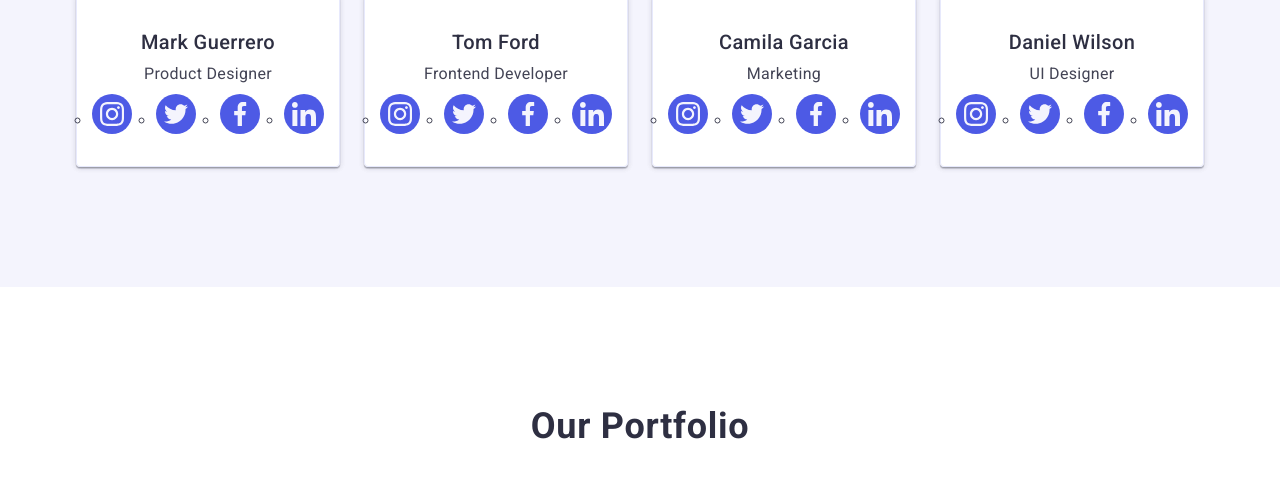
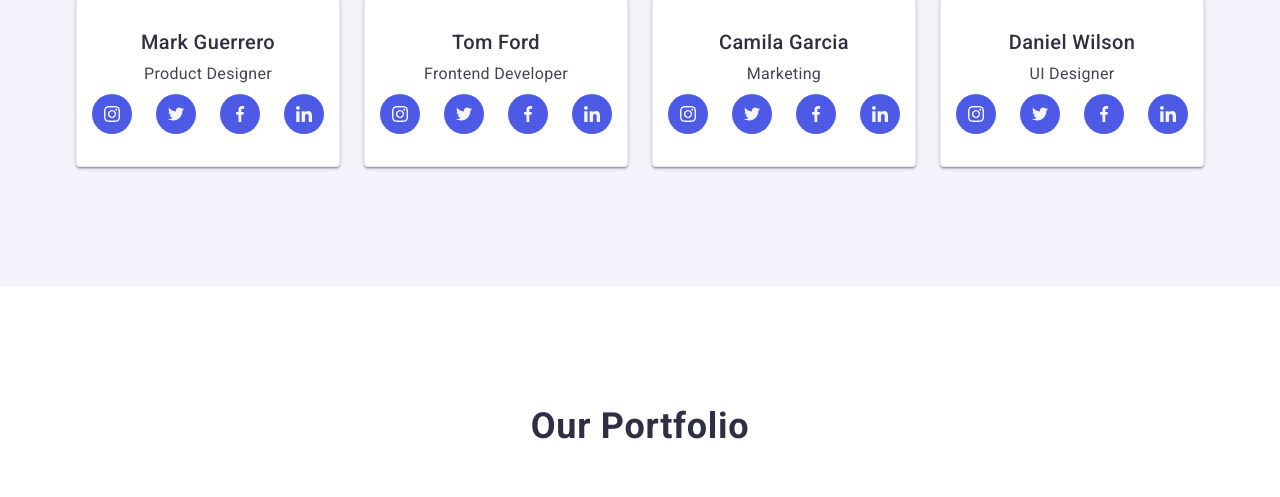
Before and after one commit to alexandrataranets/hw-04, a plain HTML site: page index.html in a window 1280 px wide. Shown: the part 1656-2153 px from the top of the page. Drawn offline with nearby package versions, Linux system fonts and the light colour scheme.

Commit message:
Update section 3

```diff
--- a/css/styles.css
+++ b/css/styles.css
@@ -44,7 +44,7 @@ list-style-type: none;
 transition: color 250ms cubic-bezier(0.4, 0, 0.2, 1);
 }
 .header-container {
-  display: flex;
+display: flex;
 }
 .header-nav {
 display: flex;
@@ -194,12 +194,12 @@ display: block;
 min-width: 169px;
 height: 56px;
 border: none;
-transform: background-color 250ms cubic-bezier(0.4, 0, 0.2, 1);
 }
 
 .button:hover {
 color: var(--color-primary);
 background: var(--color-background);
+transform: background-color 250ms cubic-bezier(0.4, 0, 0.2, 1);
 }
 
 .button:focus {
@@ -306,24 +306,41 @@ text-align: center;
 padding: 32px 0;
 }
 .team-media {
-  display: flex;
-  gap: 24px;
-  justify-content: center;
+display: flex;
+gap: 24px;
+justify-content: center;
 }
 
 .team-social{
+width: 40px;
+height: 40px;
+list-style-type: none;
+transition: background-color 250ms cubic-bezier(0.4, 0, 0.2, 1);
+}
+
+.team-social-link {
+width: 100%;
+height: 100%;
+background-color: var(--color-secondary);
+border-radius: 50%;
 display: flex;
 align-items: center;
 justify-content: center;
-border-radius: 50%;
-width: 40px;
-height: 40px;
-fill: var(--color-secondary-light);
-background-color: var(--color-secondary);
 }
 
-.team-social:hover {
+.team-social-link:hover {
 background-color: var(--color-background);
+}
+
+.team-social-link:focus {
+background-color: var(--color-background);
+}
+
+.team-social-icon {
+width: 16px;
+height: 16px;
+fill: var(--color-secondary-light);
+
 }
 
 .portfolio-item {
--- a/index.html
+++ b/index.html
@@ -117,40 +117,32 @@
                     <h3 class="club-subtitle">Mark Guerrero</h3>
                     <p class="text">Product Designer</p>
                         <ul class="team-media">
-                            <li>
-                                <a href="#" target="_blank">
-                            <div class="team-social">
+                            <li class="team-social">
+                                <a class="team-social-link" href="#" target="_blank">
                                 <svg class="team-social-icon" width="24" height="24" >
                                     <use href="./images/icons.svg#icon-instagram-2"></use>
                                 </svg>
-                            </div>
                                 </a>
                             </li>
-                            <li>
-                              <a href="#" target="_blank">
-                            <div class="team-social">
+                            <li class="team-social">
+                              <a class="team-social-link" href="#" target="_blank">
                                 <svg class="team-social-icon" width="24" height="24" >
                                     <use href="./images/icons.svg#icon-twitter-1"></use>
                                 </svg>
-                            </div>
                                </a>
                             </li>
-                            <li>
-                               <a href="#" target="_blank">
-                            <div class="team-social">
+                            <li class="team-social">
+                               <a class="team-social-link" href="#" target="_blank">
                                 <svg class="team-social-icon" width="24" height="24" >
                                     <use href="./images/icons.svg#icon-facebook-1"></use>
                                 </svg>
-                            </div>
                                </a>
                             </li>
-                            <li>
-                               <a href="#" target="_blank">
-                            <div class="team-social">
+                            <li class="team-social">
+                               <a class="team-social-link" href="#" target="_blank">
                                 <svg class="team-social-icon" width="24" height="24" >
                                     <use href="./images/icons.svg#icon-linkedin-1"></use>
                                 </svg>
-                            </div>
                              </a>
                             </li>
                         </ul>
@@ -162,40 +154,32 @@
                     <h3 class="club-subtitle">Tom Ford</h3>
                     <p class="text">Frontend Developer</p>
                         <ul class="team-media">
-                            <li>
-                                <a href="#" target="_blank">
-                        <div class="team-social">
+                            <li class="team-social">
+                                <a class="team-social-link" href="#" target="_blank">
                           <svg class="team-social-icon" width="24" height="24" >
                               <use href="./images/icons.svg#icon-instagram-2"></use>
                           </svg>
-                        </div>
                               </a>
                            </li>
-                            <li>
-                              <a href="#" target="_blank">
-                        <div class="team-social">
+                            <li class="team-social">
+                              <a class="team-social-link" href="#" target="_blank">
                           <svg class="team-social-icon" width="24" height="24" >
                               <use href="./images/icons.svg#icon-twitter-1"></use>
                           </svg>
-                        </div>
                            </a>
                             </li>
-                            <li>
-                              <a href="#" target="_blank">
-                        <div class="team-social">
+                            <li class="team-social">
+                              <a class="team-social-link" href="#" target="_blank">
                           <svg class="team-social-icon" width="24" height="24" >
                               <use href="./images/icons.svg#icon-facebook-1"></use>
                           </svg>
-                        </div>
                              </a>
                             </li>
-                            <li>
-                                <a href="#" target="_blank">
-                        <div class="team-social">
+                            <li class="team-social">
+                                <a class="team-social-link" href="#" target="_blank">
                           <svg class="team-social-icon" width="24" height="24" >
                               <use href="./images/icons.svg#icon-linkedin-1"></use>
                           </svg>
-                        </div>
                               </a>
                             </li>
                         </ul>
@@ -207,40 +191,32 @@
                     <h3 class="club-subtitle">Camila Garcia</h3>
                     <p class="text">Marketing</p>
                         <ul class="team-media">
-                            <li>
-                                <a href="#" target="_blank">
-                        <div class="team-social">
+                            <li class="team-social">
+                                <a class="team-social-link" href="#" target="_blank">
                           <svg class="team-social-icon" width="24" height="24" >
                               <use href="./images/icons.svg#icon-instagram-2"></use>
                           </svg>
-                        </div>
                                 </a>
                             </li>
-                            <li>
-                                <a href="#" target="_blank">
-                        <div class="team-social">
+                            <li class="team-social">
+                                <a class="team-social-link" href="#" target="_blank">
                           <svg class="team-social-icon" width="24" height="24" >
                               <use href="./images/icons.svg#icon-twitter-1"></use>
                           </svg>
-                        </div>
                                 </a>
                             </li>
-                            <li>
-                                <a href="#" target="_blank">
-                        <div class="team-social">
+                            <li class="team-social">
+                                <a class="team-social-link" href="#" target="_blank">
                           <svg class="team-social-icon" width="24" height="24" >
                               <use href="./images/icons.svg#icon-facebook-1"></use>
                           </svg>
-                        </div>
                                 </a>
                             </li>
-                            <li>
-                                <a href="#" target="_blank">
-                        <div class="team-social">
+                            <li class="team-social">
+                                <a class="team-social-link" href="#" target="_blank">
                           <svg class="team-social-icon" width="24" height="24" >
                               <use href="./images/icons.svg#icon-linkedin-1"></use>
                           </svg>
-                        </div>
                                 </a>
                             </li>
                         </ul>
@@ -252,40 +228,32 @@
                     <h3 class="club-subtitle">Daniel Wilson</h3>
                     <p class="text">UI Designer</p>
                         <ul class="team-media">
-                            <li>
-                                <a href="#" target="_blank">
-                        <div class="team-social">
+                            <li class="team-social">
+                                <a class="team-social-link" href="#" target="_blank">
                           <svg class="team-social-icon" width="24" height="24" >
                               <use href="./images/icons.svg#icon-instagram-2"></use>
                           </svg>
-                        </div>
                                 </a>
                             </li>
-                            <li>
-                                <a href="#" target="_blank">
-                        <div class="team-social">
+                            <li class="team-social">
+                                <a class="team-social-link" href="#" target="_blank">
                           <svg class="team-social-icon" width="24" height="24" >
                               <use href="./images/icons.svg#icon-twitter-1"></use>
                           </svg>
-                        </div>
                                 </a>
                             </li>
-                            <li>
-                                <a href="#" target="_blank">
-                        <div class="team-social">
+                            <li class="team-social">
+                                <a class="team-social-link" href="#" target="_blank">
                           <svg class="team-social-icon" width="24" height="24" >
                               <use href="./images/icons.svg#icon-facebook-1"></use>
                           </svg>
-                        </div>
                                 </a>
                             </li>
-                            <li>
-                                <a href="#" target="_blank">
-                        <div class="team-social">
+                            <li class="team-social">
+                                <a class="team-social-link" href="#" target="_blank">
                           <svg class="team-social-icon" width="24" height="24" >
                               <use href="./images/icons.svg#icon-linkedin-1"></use>
                           </svg>
-                        </div>
                                 </a>
                             </li>
                         </ul>
```
